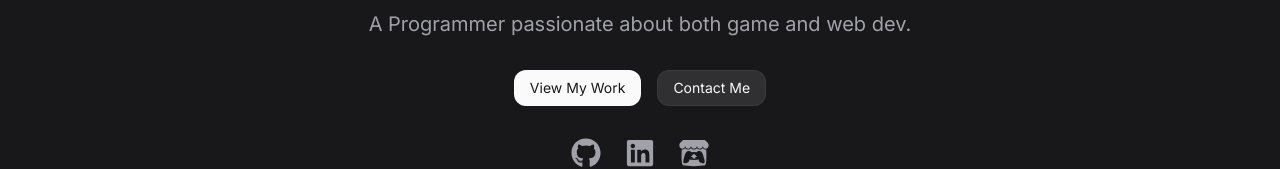
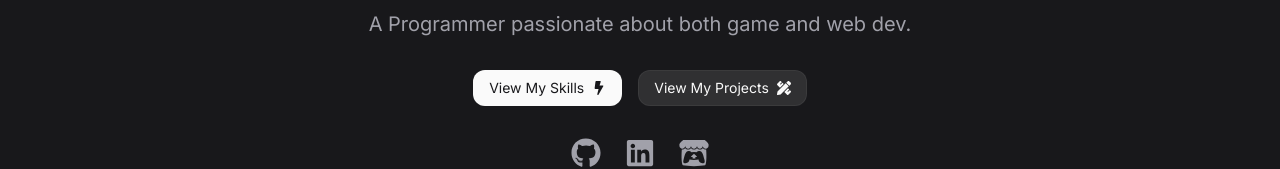
Before and after one commit to Jbalfour5/Valley-Portfolio, a React (Vite) app: page / in a window 1280 px wide. Shown: the part 294-463 px from the top of the page. Built offline with nearby package versions, Linux system fonts and the light colour scheme.

Commit message:
Added icons to hero buttons

```diff
--- a/src/components/Hero.jsx
+++ b/src/components/Hero.jsx
@@ -1,5 +1,5 @@
 import { motion } from "framer-motion";
-import { FaGithub, FaLinkedin, FaItchIo } from "react-icons/fa";
+import { FaGithub, FaLinkedin, FaItchIo, FaBolt, FaPencilRuler } from "react-icons/fa";
 
 const Hero = () => {
   return (
@@ -38,7 +38,8 @@ const Hero = () => {
             whileHover={{ scale: 1.05 }}
             whileTap={{ scale: 0.95 }}
           >
-            View My Work
+            View My Skills
+            <FaBolt />
           </motion.a>
           <motion.a
             href="#contact"
@@ -46,7 +47,9 @@ const Hero = () => {
             whileHover={{ scale: 1.05 }}
             whileTap={{ scale: 0.95 }}
           >
-            Contact Me
+
+            View My Projects
+            <FaPencilRuler />
           </motion.a>
         </div>
         {/* Social Logos */}
```
